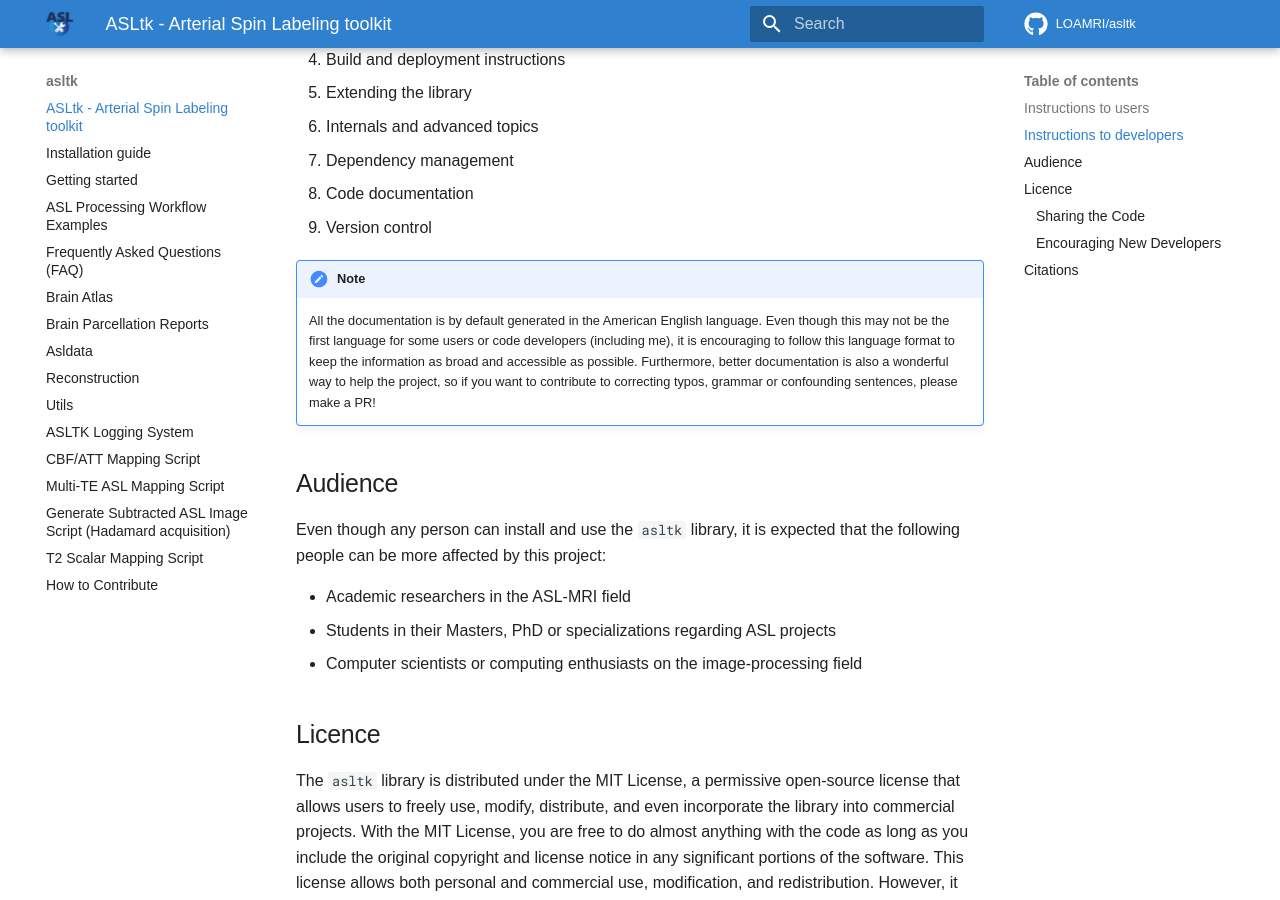
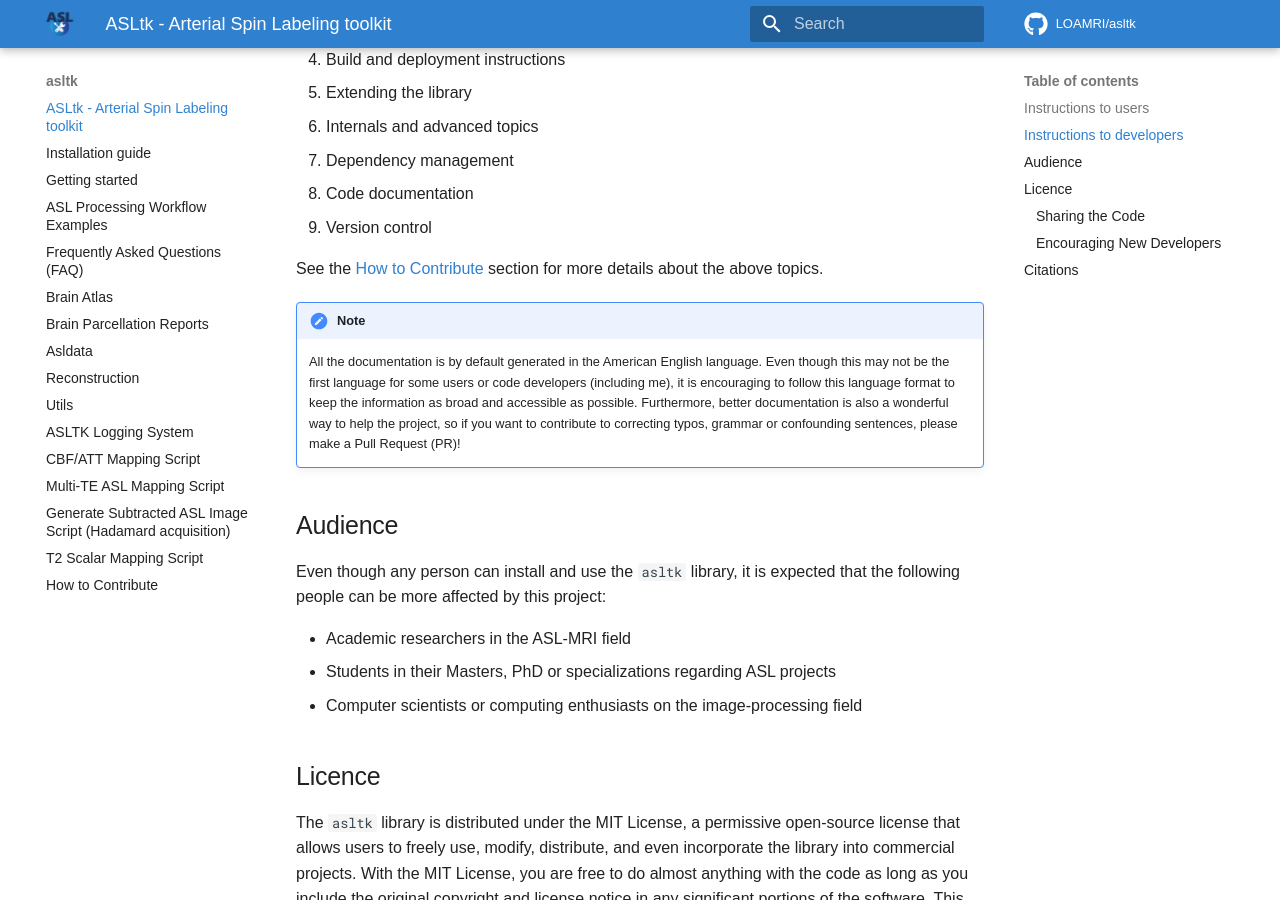
Before and after one commit to LOAMRI/asltk, an MkDocs documentation site: the page built from docs/index.md, in a window 1280 px wide and 900 px high, scrolled down 1575 px. Built offline with MkDocs 1.6.1 and Material for MkDocs 9.7.7, drawn with Linux system fonts in a browser that asks for light colours; some web fonts are replaced; comment, search, counter and statistics services are not loaded.

Commit message:
DOC: Clarify contribution guidelines and encourage PRs for documentation improvements

```diff
--- a/docs/index.md
+++ b/docs/index.md
@@ -37,9 +37,11 @@ Any improvement and suggestions are more than welcome. The ASL toolkit is a coll
 8. Code documentation
 9. Version control
 
+See the [How to Contribute](contribute.md) section for more details about the above topics.
+
 
 !!! note
-    All the documentation is by default generated in the American English language. Even though this may not be the first language for some users or code developers (including me), it is encouraging to follow this language format to keep the information as broad and accessible as possible. Furthermore, better documentation is also a wonderful way to help the project, so if you want to contribute to correcting typos, grammar or confounding sentences, please make a PR!
+    All the documentation is by default generated in the American English language. Even though this may not be the first language for some users or code developers (including me), it is encouraging to follow this language format to keep the information as broad and accessible as possible. Furthermore, better documentation is also a wonderful way to help the project, so if you want to contribute to correcting typos, grammar or confounding sentences, please make a Pull Request (PR)!
 
 
 ## Audience
```
